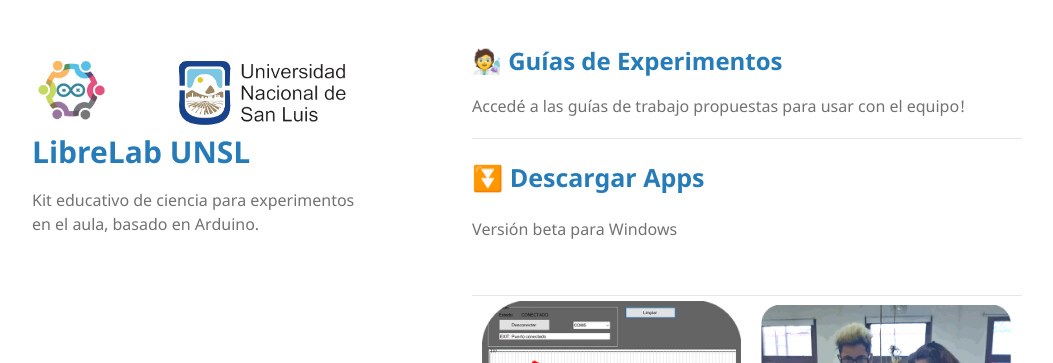
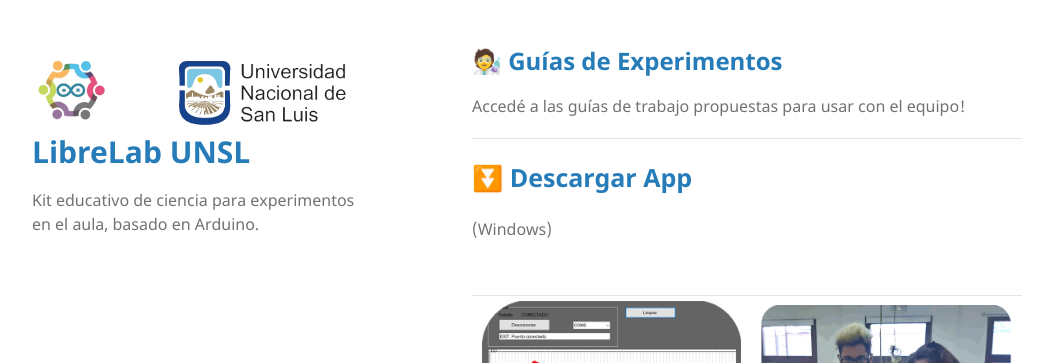
Before and after one commit to labunsl/labunsl.github.io, a Jekyll site: the page built from index.md, in a window 1280 px wide. Shown: the top 363 px of the page, without its empty margins (68-1121 px from the left). Built offline with Jekyll 4.4.1, drawn with Linux system fonts in a browser that asks for light colours.

Commit message:
Update index.md

```diff
--- a/index.md
+++ b/index.md
@@ -10,9 +10,9 @@
 
 ---
 
-<b><a style="font-size:25px" href="[https://labunsl.github.io/Descargar](https://github.com/labunsl/LibreLabUNSL/blob/main/C%C3%B3digos%20Arduino/LibreLab_App/LibreLab1.3/LibreLabSetup/Release/LibreLabSetup.msi)">⏬ Descargar Apps</a></b>
+<b><a style="font-size:25px" href="[https://labunsl.github.io/Descargar](https://github.com/labunsl/LibreLabUNSL/blob/main/C%C3%B3digos%20Arduino/LibreLab_App/LibreLab1.3/LibreLabSetup/Release/LibreLabSetup.msi)">⏬ Descargar App</a></b>
 
-Versión beta para Windows
+(Windows)
 
 
 |           |              |
```
